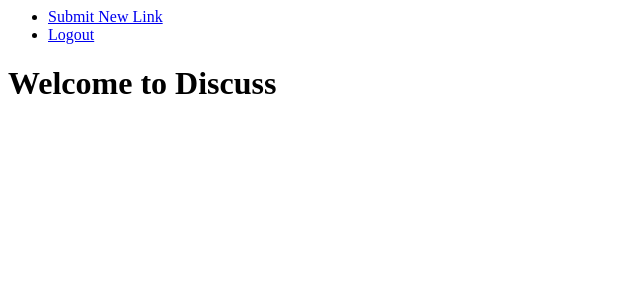
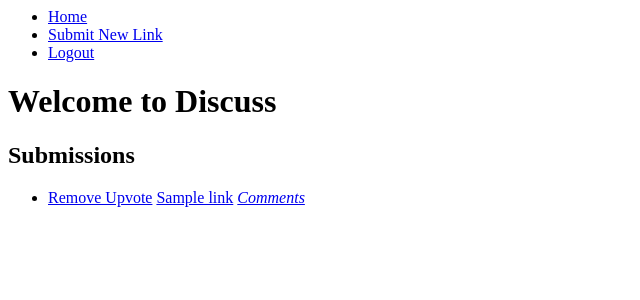
Before and after one commit to huzichunjohn/discuss, a Django app: page / in a window 1280 px wide. Shown: the top 300 px of the page, without its empty margins (0-640 px from the left). Run offline with Django 3.2, Linux system fonts and the light colour scheme; a user stored in the database is signed in; tables that the repository leaves empty hold one stand-in row (values such as "Sample post").

Commit message:
rank submission.

```diff
--- a/discuss/discuss/urls.py
+++ b/discuss/discuss/urls.py
@@ -21,12 +21,13 @@ from django.contrib.auth.views import logout
 from django.views.generic import TemplateView
 
 from accounts.views import UserRegistrationView
-from links.views import NewSubmissionView, SubmissionDetailView, NewCommentView, NewCommentReplyView
+from links.views import NewSubmissionView, SubmissionDetailView, NewCommentView, NewCommentReplyView, \
+    HomeView, UpvoteSubmissionView, RemoveUpvoteFromSubmissionView
 
 urlpatterns = [
     url(r'^admin/', admin.site.urls),
 
-    url(r'^$', TemplateView.as_view(template_name='home.html'), name='home'),
+    url(r'^$', HomeView.as_view(), name='home'),
 
     url(r'^login/$', login, kwargs={'template_name': 'login.html'}, name='login'),
     url(r'^logout/$', logout, kwargs={'next_page': '/login/'}, name='logout'),
@@ -35,4 +36,6 @@ urlpatterns = [
     url(r'^submission/(?P<pk>\d+)/$', SubmissionDetailView.as_view(), name='submission-detail'),
     url(r'^new-comment/$', NewCommentView.as_view(), name='new-comment'),
     url(r'^new-comment-reply/$', NewCommentReplyView.as_view(), name='new-comment-reply'),
+    url(r'^upvote/(?P<link_pk>\d+)/$', UpvoteSubmissionView.as_view(), name='upvote-submission'),
+    url(r'^upvote/(?P<link_pk>\d+)/remove/$', RemoveUpvoteFromSubmissionView.as_view(), name='remove-upvote'),
 ]
--- a/discuss/links/views.py
+++ b/discuss/links/views.py
@@ -5,7 +5,8 @@ from django.contrib.auth.decorators import login_required
 from django.core.urlresolvers import reverse
 from django.http.response import HttpResponseRedirect
 from django.utils.decorators import method_decorator
-from django.views.generic import CreateView, DetailView
+from django.views.generic import CreateView, DetailView, TemplateView, View
+from django.utils import timezone
 
 from links.models import Link, Comment
 from links.forms import CommentModelForm
@@ -112,3 +113,39 @@ class NewCommentReplyView(CreateView):
         new_comment.save()
 
         return HttpResponseRedirect(reverse('submission-detail', kwargs={'pk': parent_link.pk}))
+
+class HomeView(TemplateView):
+    template_name = 'home.html'
+
+    def get_context_data(self, **kwargs):
+        ctx = super(HomeView, self).get_context_data(**kwargs)
+
+        now = timezone.now()
+        submissions = Link.objects.all()
+        for submission in submissions:
+            num_votes = submission.upvotes.count()
+            num_comments = submission.comment_set.count()
+
+            date_diff = now - submission.submitted_on
+            number_of_days_since_submission = date_diff.days
+
+            submission.rank = num_votes + num_comments - number_of_days_since_submission
+
+        sorted_submissions = sorted(submissions, key=lambda x: x.rank, reverse=True)
+        ctx['submissions'] = sorted_submissions
+
+        return ctx
+
+class UpvoteSubmissionView(View):
+    def get(self, request, link_pk, **kwargs):
+        link = Link.objects.get(pk=link_pk)
+        link.upvotes.add(request.user)
+
+        return HttpResponseRedirect(reverse('home'))
+
+class RemoveUpvoteFromSubmissionView(View):
+    def get(self, request, link_pk, **kwargs):
+        link = Link.objects.get(pk=link_pk)
+        link.upvotes.remove(request.user)
+
+        return HttpResponseRedirect(reverse('home'))
--- a/discuss/templates/base.html
+++ b/discuss/templates/base.html
@@ -8,7 +8,8 @@
     <nav>
         <ul>
             {% if request.user.is_authenticated %}
-            <li><a href="{% url 'new-submission' %}">Submit New Link</a></li>
+            <li><a href="{% url "home" %}">Home</a></li>
+            <li><a href="{% url "new-submission" %}">Submit New Link</a></li>
             <li><a href="{% url "logout" %}">Logout</a></li>
             {% else %}
             <li><a href="{% url "login" %}">Login</a></li>
--- a/discuss/templates/home.html
+++ b/discuss/templates/home.html
@@ -2,4 +2,19 @@
 
 {% block content %}
     <h1>Welcome to Discuss</h1>
+    <h2>Submissions</h2>
+    <ul>
+        {% for submission in submissions %}
+        <li>
+            {% if request.user in submission.upvotes.all %}
+                <a href="{% url "remove-upvote" link_pk=submission.pk %}">Remove Upvote</a>
+            {% else %}
+                <a href="{% url "upvote-submission" link_pk=submission.pk %}">Upvote</a>
+            {% endif %}
+            <a href="{{ submission.url }}" target="_blank">{{ submission.title }}</a>
+            <i><a href="{% url "submission-detail" pk=submission.pk %}">Comments</a></i>
+        </li>
+        {% endfor %}
+    </ul>
+
 {% endblock %}
```
